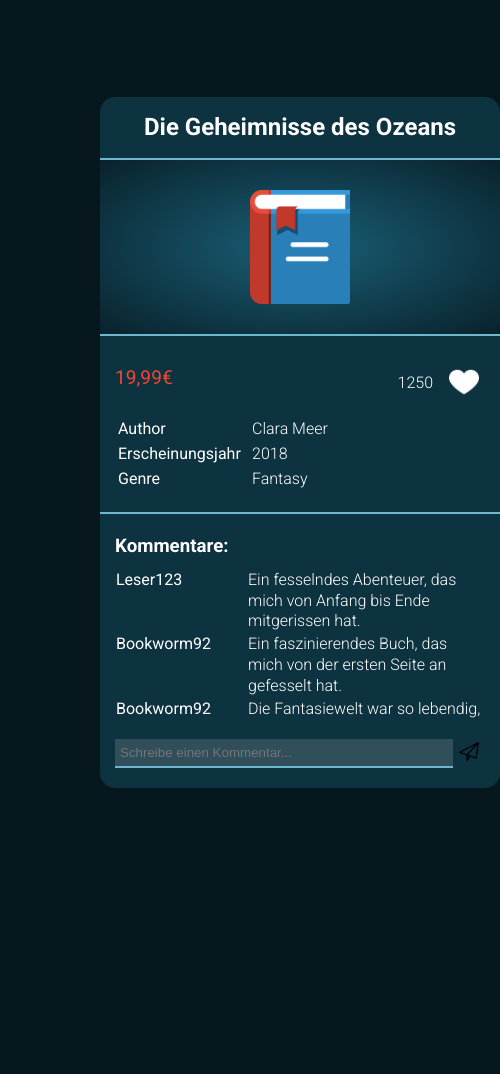
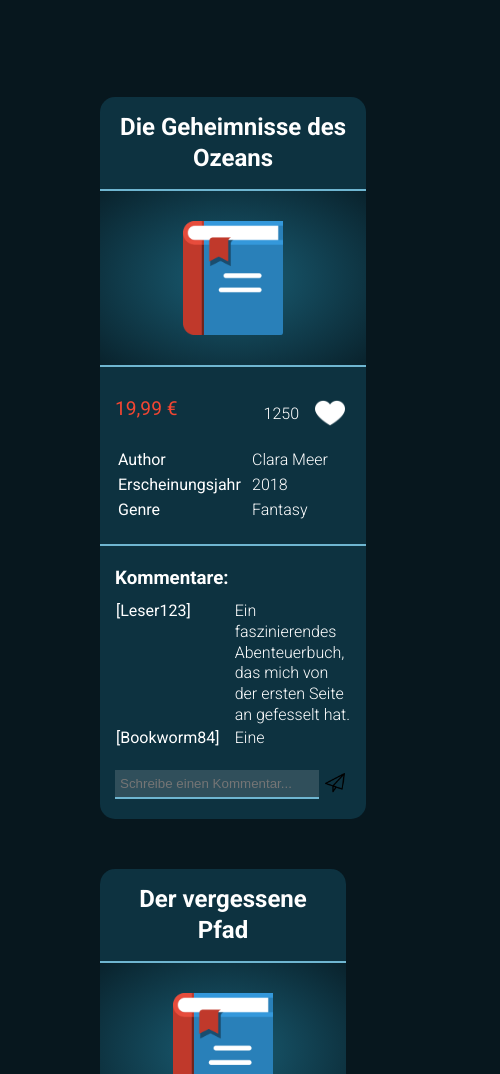
Before and after one commit to michaeljonasmaier/Bookstore, a plain HTML site: page index.html in a window 390 px wide. Shown: the part 191-1265 px from the top of the page, 500 px wide, since content can reach past the window. Before the commit the page ends 1079 px from the top, so only its background shows below. Drawn offline with Linux system fonts and the light colour scheme.

Commit message:
template added

```diff
--- a/bookTemplate.js
+++ b/bookTemplate.js
@@ -0,0 +1,72 @@
+function getBookTemplate(indexBook) {
+    let bookShelf = document.getElementById('book_shelf');
+    let bookPrice = "" + books[indexBook].price;
+    bookPrice = bookPrice.replace('.', ',');
+
+    bookShelf.innerHTML += /*html*/`<div id="book_item">
+    <div id="book_title">
+        <h2>${books[indexBook].name}</h2>
+    </div>
+    <div id="book_img">
+        <img src="./img/buch.png" alt="Book Cover">
+    </div>
+    <div id="book_info_div" class="pd">
+        <div id="book_price_and_likes">
+            <p id="book_price">${bookPrice + ' €'}</p>
+            <div id="book_like_div">
+                <p id="book_num_likes">${books[indexBook].likes}</p>
+                <button id="book_like_btn" onclick="toggleLike(indexBook)"><img src="./img/herz.png" alt=""></button>
+            </div>
+        </div>
+        <div id="book_info">
+            <table>
+                <tbody>
+                    <tr>
+                        <td>Author</td>
+                        <td id="book_author">${books[indexBook].author}</td>
+                    </tr>
+                    <tr>
+                        <td>Erscheinungsjahr</td>
+                        <td id="book_year">${books[indexBook].publishedYear}</td>
+                    </tr>
+                    <tr>
+                        <td>Genre</td>
+                        <td id="book_genre">${books[indexBook].genre}</td>
+                    </tr>
+                </tbody>
+            </table>
+        </div>
+    </div>
+
+    <div id="comments" class="pd">
+                        <h3>Kommentare:</h3>
+                        <div id="comment_table_div">
+                            <table id="comment_table">
+                                <tbody id="comment_table_body_${indexBook}">
+
+                                </tbody>
+                            </table>
+                        </div>
+                        <div id="write_comment_div">
+                            <input id="comment_input" type="text" placeholder="Schreibe einen Kommentar...">
+                            <button id="comment_btn" onclick="sendComment()"><img id="btn_img"
+                                    src="./img/papierflieger.png" alt="Senden Button"></button>
+                        </div>
+
+                    </div>`
+
+    getComments(indexBook);
+
+}
+
+function getComments(indexBook) {
+    console.log("wir schreiben jetzt die Kommentare");
+    let commentTableBody = document.getElementById(`comment_table_body_${indexBook}`);
+
+    for (let commentNr = 0; commentNr < books[indexBook].comments.length; commentNr++)
+        commentTableBody.innerHTML += /*html*/ `
+            <tr>
+                <td id="comment_author">[${books[indexBook].comments[commentNr].name}]</td>
+                <td id="comment">${books[indexBook].comments[commentNr].comment}</td>
+            </tr>`;
+}
--- a/index.html
+++ b/index.html
@@ -16,80 +16,15 @@
         rel="stylesheet">
 </head>
 
-<body>
+<body onload="render()">
     <div class="full-content">
         <header>
             <h1>DABookstore - get yout book here</h1>
         </header>
 
         <div class="main-content">
-            <div id="book_item">
-                <div id="book_title">
-                    <h2>Die Geheimnisse des Ozeans</h2>
-                </div>
-                <div id="book_img">
-                    <img src="./img/buch.png" alt="Book Cover">
-                </div>
-                <div id="book_info_div" class="pd">
-                    <div id="book_price_and_likes">
-                        <p id="book_price">19,99€</p>
-                        <div id="book_like_div">
-                            <p id="book_num_likes">1250</p>
-                            <button id="book_like_btn"><img src="./img/herz.png" alt=""></button>
-                        </div>
-                    </div>
-                    <div id="book_info">
-                        <table>
-                            <tbody>
-                                <tr>
-                                    <td>Author</td>
-                                    <td id="book_author">Clara Meer</td>
-                                </tr>
-                                <tr>
-                                    <td>Erscheinungsjahr</td>
-                                    <td id="book_year">2018</td>
-                                </tr>
-                                <tr>
-                                    <td>Genre</td>
-                                    <td id="book_genre">Fantasy</td>
-                                </tr>
-                            </tbody>
-                        </table>
-                    </div>
-                </div>
-
-                <div id="comments" class="pd">
-                    <h3>Kommentare:</h3>
-                    <div id="comment_table_div">
-                        <table id="comment_table">
-                            <tbody>
-                                <tr>
-                                    <td id="comment_author">Leser123</td>
-                                    <td id="comment">Ein fesselndes Abenteuer, das mich von Anfang bis Ende
-                                        mitgerissen hat.</td>
-                                </tr>
-                                <tr>
-                                    <td id="comment_author">Bookworm92</td>
-                                    <td id="comment">Ein faszinierendes Buch, das mich von der ersten Seite an gefesselt
-                                        hat.</td>
-                                </tr>
-                                <tr>
-                                    <td id="comment_author">Bookworm92</td>
-                                    <td id="comment">Die Fantasiewelt war so lebendig, ich konnte das Buch kaum aus der
-                                        Hand legen.</td>
-                                </tr>
-                            </tbody>
-                        </table>
-                    </div>
-                    <div id="write_comment_div">
-                        <input id="comment_input" type="text" placeholder="Schreibe einen Kommentar...">
-                        <button id="comment_btn" onclick="sendComment()"><img id="btn_img" src="./img/papierflieger.png"
-                                alt="Senden Button"></button>
-                    </div>
-
-                </div>
-
-
+            <div id="book_shelf">
+                <!--books to get renderd in script.js-->
             </div>
         </div>
     </div>
--- a/script.js
+++ b/script.js
@@ -0,0 +1,6 @@
+function render(){
+    for (let book = 0; book<books.length; book++){
+        getBookTemplate(book);
+    }
+
+}
--- a/style.css
+++ b/style.css
@@ -13,6 +13,7 @@ body {
 header {
     background-color: #082029;
     padding: 10px 100px 10px 100px;
+    text-align: center;
 }
 
 h2 {
@@ -32,6 +33,12 @@ h3{
 
 .pd {
     padding: 20px 15px 20px 15px;
+}
+
+#book_shelf{
+    display: flex;
+    gap: 50px;
+    flex-wrap: wrap;
 }
 
 #book_item {
```
